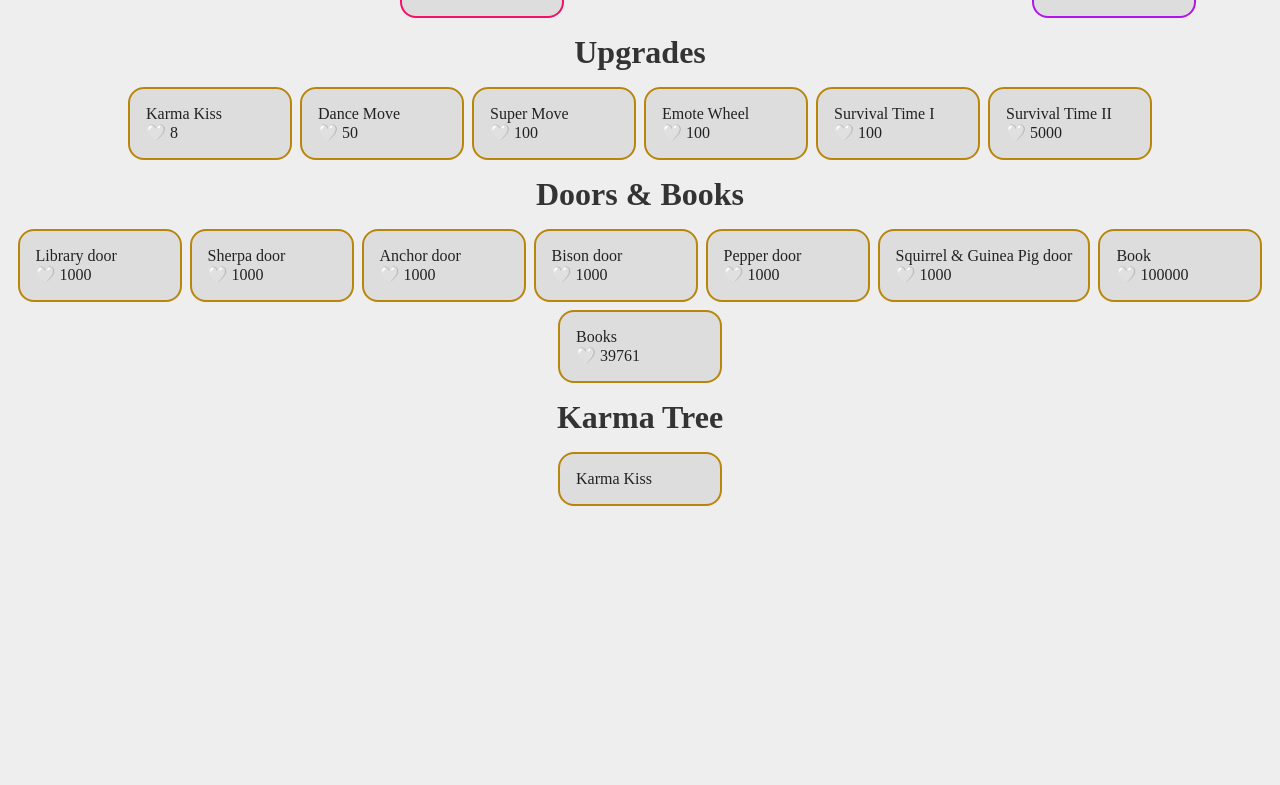
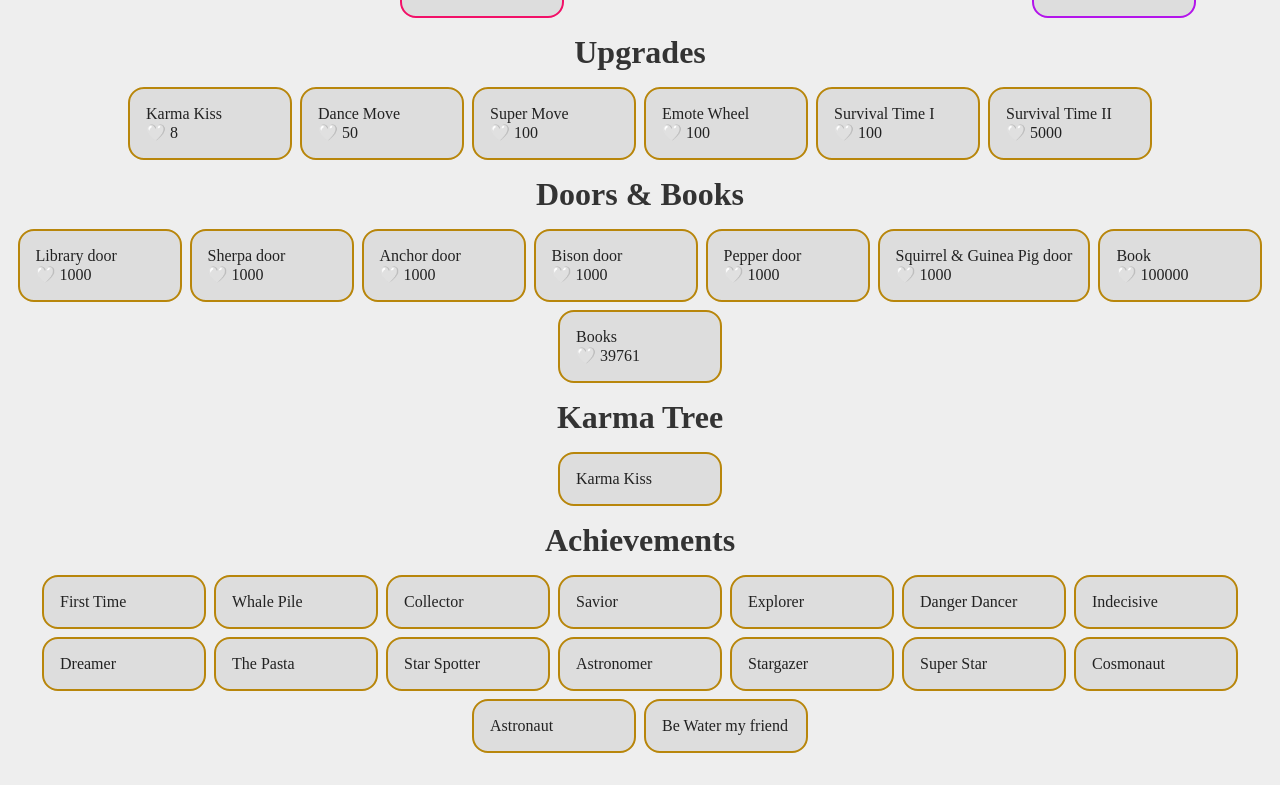
Before and after one commit to A1rPun/karmazoo, an Angular app: page / in a window 1280 px wide. Shown: the part 1437-2222 px from the top of the page. Before the commit the page ends 1975 px from the top, so only its background shows below. Built offline with nearby package versions, Linux system fonts and the light colour scheme.

Commit message:
Add achievements

```diff
--- a/src/app/app.component.html
+++ b/src/app/app.component.html
@@ -104,6 +104,26 @@
       }
     </div>
   </div>
+  <h1>Achievements</h1>
+  @if (spoilers) {
+    <zoo-toggle
+      title="Unlock all achievements"
+      (changed)="unlockItems(trophies, $event)"
+      [checked]="hasAllTrophies()"
+    />
+  }
+  <div class="section">
+    <div class="items">
+      @for (item of trophies(); track item.name) {
+        @if (!item.secret || spoilers) {
+          <zoo-item
+            [item]="item"
+            (changed)="unlock($event, item, trophies)"
+          />
+        }
+      }
+    </div>
+  </div>
 </form>
 
 <router-outlet />
--- a/src/app/app.component.ts
+++ b/src/app/app.component.ts
@@ -1,4 +1,4 @@
-import { Component, computed, Signal, signal, WritableSignal } from '@angular/core';
+import { Component, computed, effect, Signal, signal, WritableSignal } from '@angular/core';
 import { RouterOutlet } from '@angular/router';
 import { ItemComponent } from "./item/item.component";
 import { IZoo } from './zoo.interface';
@@ -7,6 +7,7 @@ import forms from './../assets/forms.json';
 import items from './../assets/items.json';
 import other from './../assets/other.json';
 import tree from './../assets/tree.json';
+import trophies from './../assets/achievements.json';
 import { ToggleComponent } from "./toggle/toggle.component";
 
 @Component({
@@ -20,6 +21,7 @@ export class AppComponent {
   items: WritableSignal<IZoo[]> = signal(items.map(this.initZoo));
   other: WritableSignal<IZoo[]> = signal(other.map(this.initZoo));
   tree: WritableSignal<IZoo[]> = signal(tree.map(this.initZoo));
+  trophies: WritableSignal<IZoo[]> = signal(trophies.map(this.initZoo));
   sherpas;
   currencies;
   spoilers = !!localStorage.getItem('karmazoo.spoilers');
@@ -57,6 +59,7 @@ export class AppComponent {
   hasAllItems = computed(() => this.items().every((x) => x.state === 1));
   hasAllOther = computed(() => this.other().every((x) => x.state === 1));
   hasAllTree = computed(() => this.tree().every((x) => x.state === 1));
+  hasAllTrophies = computed(() => this.trophies().every((x) => x.state === 1));
 
   constructor() {
     this.currencies = [
@@ -69,6 +72,30 @@ export class AppComponent {
     this.neededKarmaItems = this.currencies[1].toLocaleString();
     this.neededKarmaOther = this.currencies[2].toLocaleString();
     this.neededKarmaTotal = this.currencies.reduce((a, b) => a + b).toLocaleString();
+
+    effect(()=> {
+      this.trophies.update(t => {
+        // First Time
+        t[0].state = this.missions() > 0 ? 1 : 0;
+        // Find a secret statue in your Sanctuary
+        t[6].state = this.forms().some(x => x.secret && (x.state ?? 0 > 0)) ? 1 : t[6].state;
+        // Bookworm
+        t[9].state = this.other()[6].state === 1 && this.other()[7].state === 1 ? 1 : 0;
+        // Reveal 10 Stars
+        t[12].state = this.forms().filter(x => x.state ?? 0 > 0).length >= 10 ? 1 : 0;
+        // Reveal 20 Stars
+        t[13].state = this.forms().filter(x => x.state ?? 0 > 0).length >= 20 ? 1 : 0;
+        // Have 10 Stars shining
+        t[14].state = this.forms().filter(x => x.state === 15).length >= 10 ? 1 : 0;
+        // Have 20 Stars shining
+        t[15].state = this.forms().filter(x => x.state === 15).length >= 20 ? 1 : 0;
+        // Enlighten 20 planets
+        t[16].state = this.missions() >= 20 ? 1 : 0;
+        // Enlighten 40 planets
+        t[17].state = this.missions() >= 40 ? 1 : 0;
+        return [...t];
+      });
+    });
 
     this.sherpas = [
       this.getSherpa("Panda"),
@@ -149,6 +176,7 @@ export class AppComponent {
       items: this.items().map(x => x.state ?? 0),
       other: this.other().map(x => x.state ?? 0),
       tree: this.tree().map(x => x.state ?? 0),
+      trophies: this.trophies().map(x => x.state ?? 0),
     };
     localStorage.setItem('karmazoo.save', JSON.stringify(state));
   }
@@ -159,6 +187,7 @@ export class AppComponent {
     state.items && this.items().forEach((x, i) => x.state = state.items[i]);
     state.other && this.other().forEach((x, i) => x.state = state.other[i]);
     state.tree && this.tree().forEach((x, i) => x.state = state.tree[i]);
+    state.trophies && this.trophies().forEach((x, i) => x.state = state.trophies[i]);
   }
 
   private versionCheck(): void {
```
